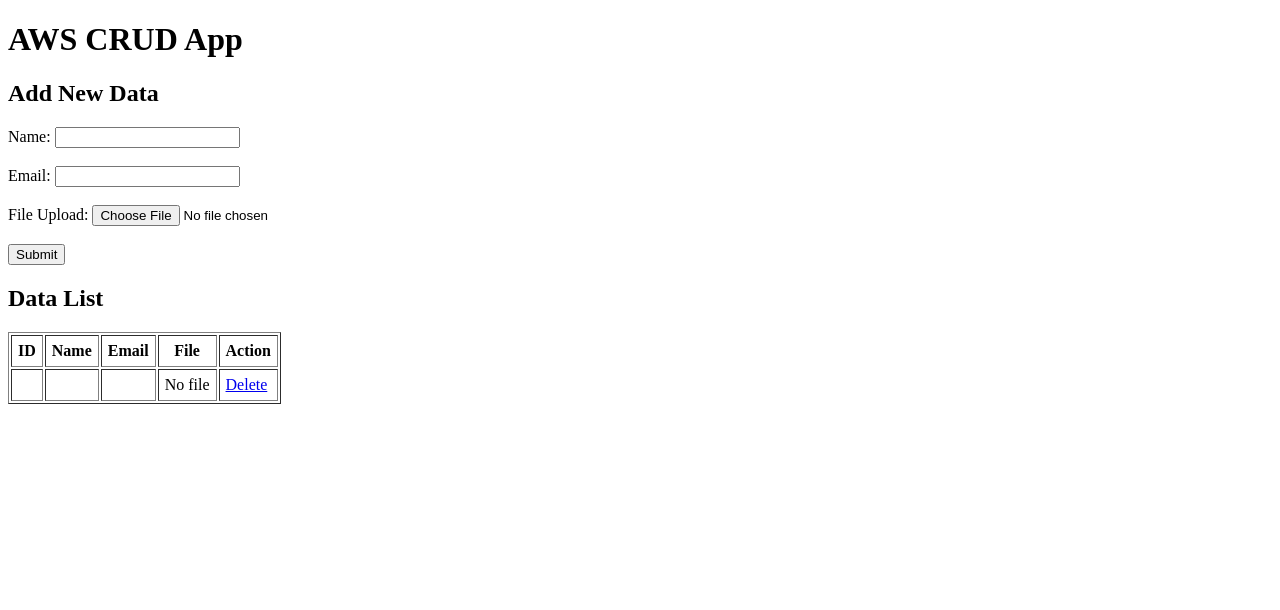
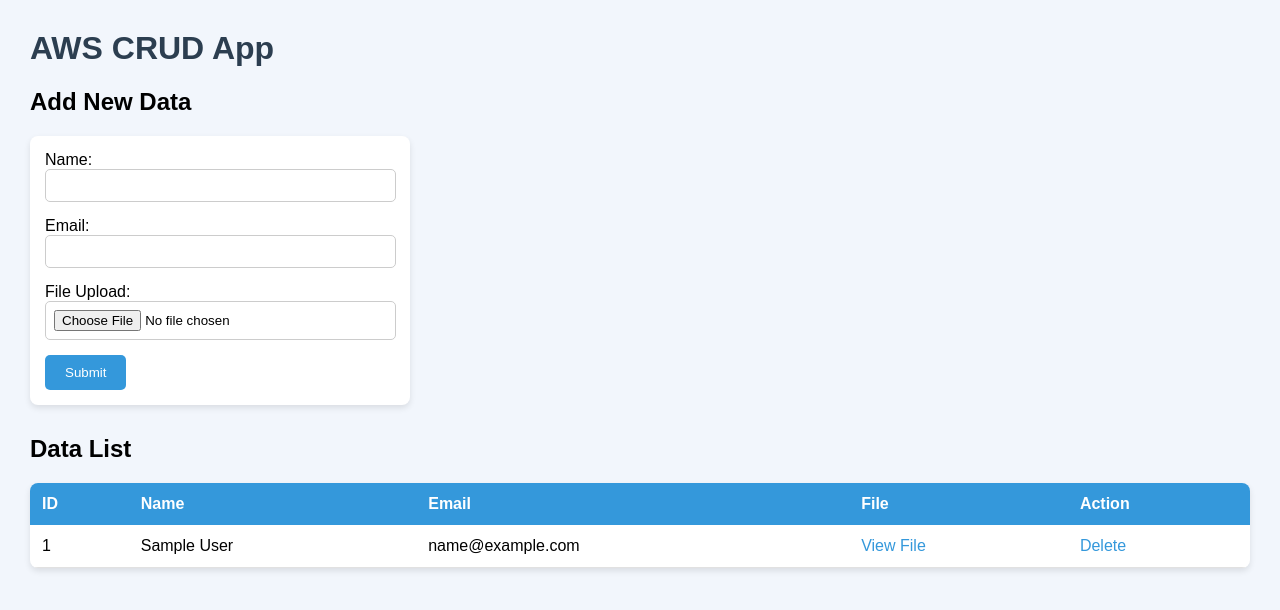
Before and after one commit to destiaeka/CrudFlaskApp-AWS, a Flask app: page / in a window 1280 px wide. Shown: the top 610 px of the page. Run offline with Flask 3, Linux system fonts and the light colour scheme; tables that the repository leaves empty or names only in its code hold one stand-in row (values such as "Sample post").

Commit message:
Update index.html

```diff
--- a/templates/index.html
+++ b/templates/index.html
@@ -1,21 +1,104 @@
 <!DOCTYPE html>
 <html>
 <head>
-    <title>CRUD App</title>
+    <title>AWS CRUD App</title>
+    <style>
+        body {
+            font-family: Arial, sans-serif;
+            margin: 30px;
+            background: #f2f6fc;
+        }
+
+        h1 {
+            color: #2c3e50;
+        }
+
+        form {
+            background: white;
+            padding: 15px;
+            border-radius: 8px;
+            width: 350px;
+            box-shadow: 0 3px 6px rgba(0,0,0,0.1);
+            margin-bottom: 30px;
+        }
+
+        input[type="text"], input[type="file"] {
+            width: 95%;
+            padding: 8px;
+            margin-bottom: 15px;
+            border: 1px solid #ccc;
+            border-radius: 5px;
+        }
+
+        button {
+            padding: 10px 20px;
+            background: #3498db;
+            border: none;
+            color: white;
+            border-radius: 5px;
+            cursor: pointer;
+        }
+
+        button:hover {
+            background: #2980b9;
+        }
+
+        table {
+            width: 100%;
+            border-collapse: collapse;
+            background: white;
+            border-radius: 8px;
+            overflow: hidden;
+            box-shadow: 0 3px 6px rgba(0,0,0,0.1);
+        }
+
+        th {
+            background: #3498db;
+            color: white;
+            padding: 12px;
+            text-align: left;
+        }
+
+        td {
+            padding: 12px;
+            border-bottom: 1px solid #e1e1e1;
+        }
+
+        tr:hover {
+            background: #f0f8ff;
+        }
+
+        a {
+            color: #3498db;
+            text-decoration: none;
+        }
+
+        a:hover {
+            text-decoration: underline;
+        }
+    </style>
 </head>
+
 <body>
     <h1>AWS CRUD App</h1>
 
     <h2>Add New Data</h2>
     <form action="/create" method="POST" enctype="multipart/form-data">
-        Name: <input type="text" name="name"><br><br>
-        Email: <input type="text" name="email"><br><br>
-        File Upload: <input type="file" name="file"><br><br>
+        Name:
+        <input type="text" name="name" required>
+
+        Email:
+        <input type="text" name="email" required>
+
+        File Upload:
+        <input type="file" name="file">
+
         <button type="submit">Submit</button>
     </form>
 
     <h2>Data List</h2>
-    <table border="1" cellpadding="6">
+
+    <table>
         <tr>
             <th>ID</th>
             <th>Name</th>
@@ -26,18 +109,18 @@
 
         {% for row in data %}
         <tr>
-            <td>{{ row[0] }}</td>
-            <td>{{ row[1] }}</td>
-            <td>{{ row[2] }}</td>
+            <td>{{ row.id }}</td>
+            <td>{{ row.name }}</td>
+            <td>{{ row.email }}</td>
             <td>
-                {% if row[3] %}
-                    <a href="{{ row[3] }}" target="_blank">View File</a>
+                {% if row.file_url %}
+                    <a href="{{ row.file_url }}" target="_blank">View File</a>
                 {% else %}
                     No file
                 {% endif %}
             </td>
             <td>
-                <a href="/delete/{{ row[0] }}">Delete</a>
+                <a href="/delete/{{ row.id }}">Delete</a>
             </td>
         </tr>
         {% endfor %}
```
